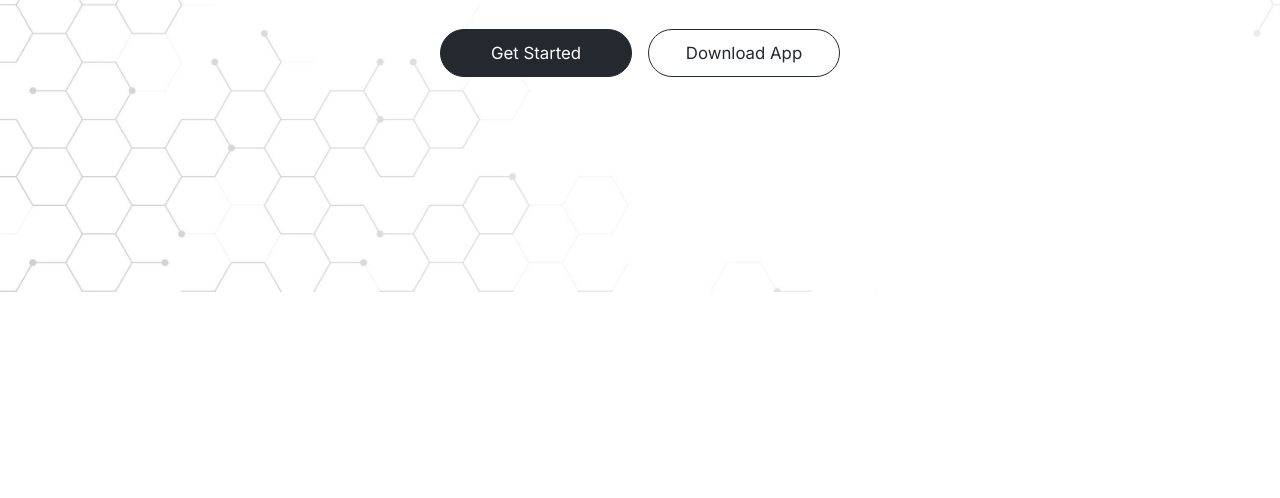
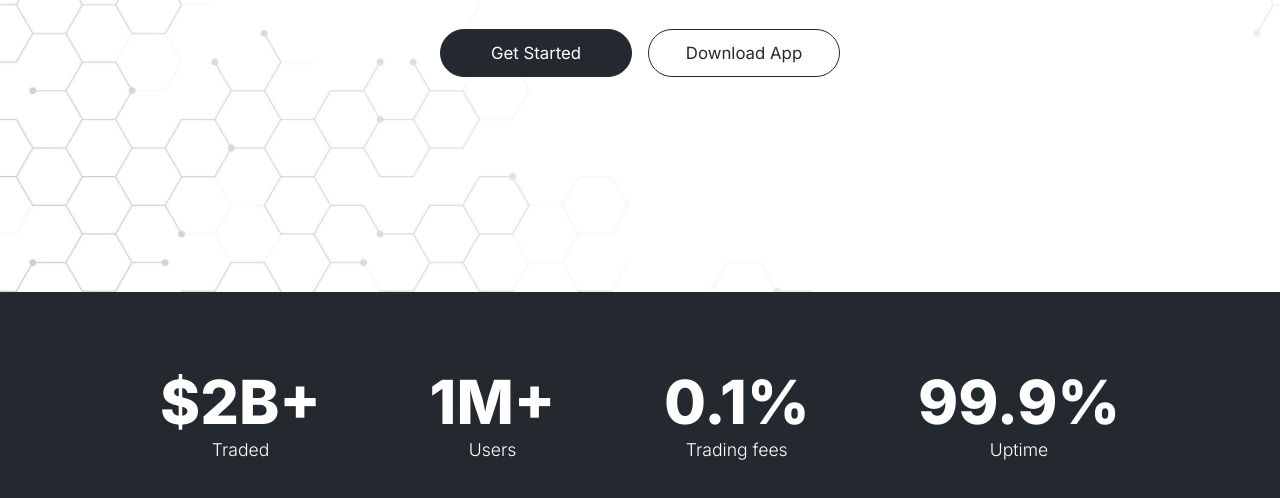
Before and after one commit to KavishekKK/crypto-landing-page, a plain HTML site: page index.html in a window 1280 px wide. Shown: the part 508-1006 px from the top of the page. Before the commit the page ends 800 px from the top, so only its background shows below. Drawn offline with Linux system fonts and the light colour scheme.

Commit message:
Stats Section Implementation

```diff
--- a/css/homepage.css
+++ b/css/homepage.css
@@ -80,3 +80,30 @@
 {
     transform: scale(0.99);
 }
+
+.stats-container
+{
+    width: 100%;
+    height: 30vh;
+    padding: 0em 10em;
+    background-color: var(--accent-primary);
+    display: flex;
+    justify-content: space-between;
+    align-items: center;
+}
+.stats-content
+{
+    text-align: center;
+}
+.stats-content h3
+{
+    font-size: 3.8rem;
+    color: var(--text-secondary);
+    font-weight: 800;
+}
+.stats-content p
+{
+    font-size: 1.1rem;
+    color: var(--text-secondary);
+    font-weight: 300;
+}
--- a/index.html
+++ b/index.html
@@ -46,6 +46,28 @@
                     </div>
                 </div>
             </section>
+
+            <section class="stats-container">
+                <div class="stats-content">
+                    <h3>$2B+</h3>
+                    <p>Traded</p>
+                </div>
+
+                <div class="stats-content">
+                    <h3>1M+</h3>
+                    <p>Users</p>
+                </div>
+
+                <div class="stats-content">
+                    <h3>0.1%</h3>
+                    <p>Trading fees</p>
+                </div>
+
+                <div class="stats-content">
+                    <h3>99.9%</h3>
+                    <p>Uptime</p>
+                </div>
+            </section>
         </main>
     </body>
 </html>
```
